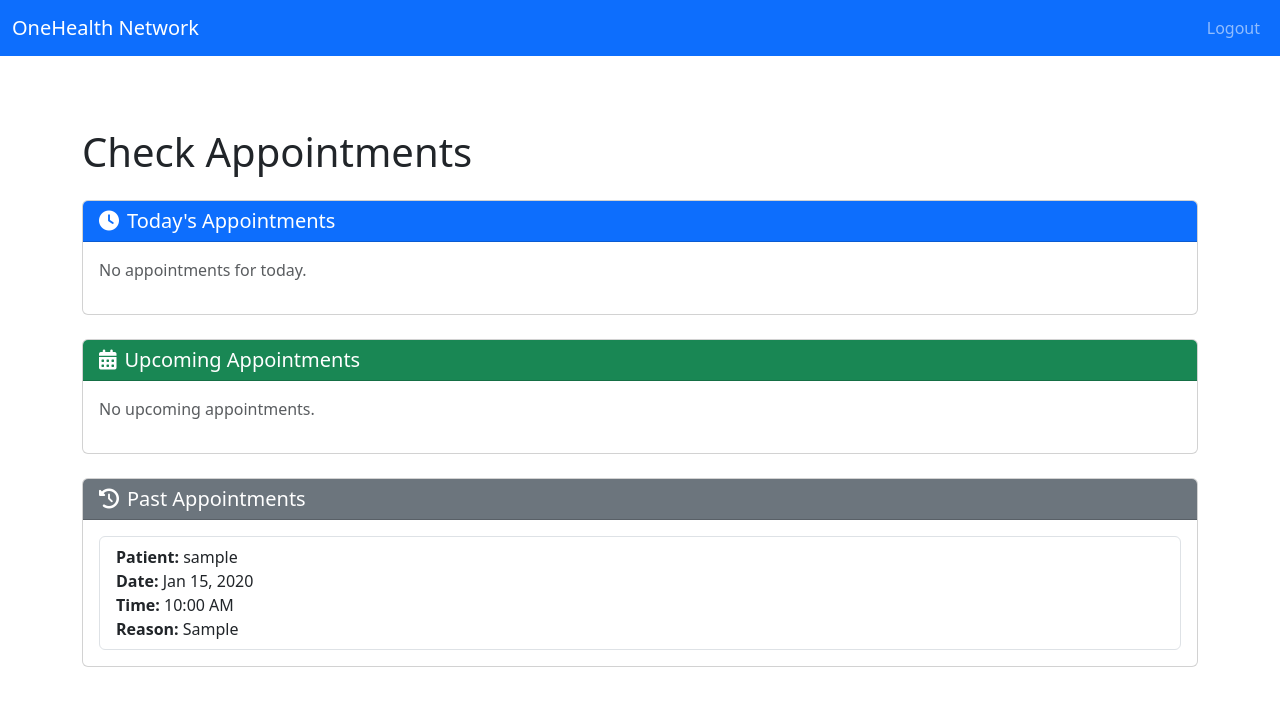
After one commit to darpan02-cypher/OneHealth-Network-2.0, a Django app: page /accounts/dashboard/doctor/check_appointments/ in a window 1280 px wide. The commit adds this page. Shown: the top 706 px of the page. Run offline with Django 3.2, Linux system fonts and the light colour scheme; a user stored in the database is signed in; tables that the repository leaves empty hold one stand-in row (values such as "Sample post"); some libraries are stand-ins or nearby versions.

Commit message:
Doctor Check appointment

```diff
--- a/accounts/urls.py
+++ b/accounts/urls.py
@@ -27,6 +27,7 @@ urlpatterns = [
 
     # View Patient Health Profile (Doctor's Dashboard)
     path('dashboard/doctor/patient/<int:patient_id>/health_profile/', views.view_patient_health_profile, name='view_patient_health_profile'),
+    path('dashboard/doctor/check_appointments/', views.check_appointments, name='check_appointments'),
 
     # Logout URL
     path('logout/', LogoutView.as_view(next_page='index'), name='logout'),
--- a/accounts/views.py
+++ b/accounts/views.py
@@ -22,7 +22,9 @@ from .models import HealthProfile, PatientProfile
 from django.contrib.auth.decorators import login_required
 from .models import InsuranceClaim
 from .forms import ScheduleAppointmentForm  # Correct import statement
+from .models import ScheduleAppointment  # Import the ScheduleAppointment model
 
+from datetime import datetime, timedelta  # Import datetime and timedelta
 
 # Signup Views
 def patient_signup(request):
@@ -288,3 +290,28 @@ def claim_insurance(request):
         )
         return HttpResponse("Insurance claim submitted successfully!")
     return render(request, 'patient/claim_insurance_form.html')
+
+# Check Appointments
+@login_required
+def check_appointments(request):
+    # Fetch appointments for the logged-in user (assuming they are a doctor)
+    now = datetime.now()
+    today_start = datetime.combine(now.date(), datetime.min.time())
+    today_end = datetime.combine(now.date(), datetime.max.time())
+
+    # Filter appointments manually
+    upcoming_appointments = ScheduleAppointment.objects.filter(
+        doctor__user=request.user, appointment_date__gt=now
+    ).order_by('appointment_date')
+    past_appointments = ScheduleAppointment.objects.filter(
+        doctor__user=request.user, appointment_date__lt=today_start
+    ).order_by('-appointment_date')
+    present_appointments = ScheduleAppointment.objects.filter(
+        doctor__user=request.user, appointment_date__gte=today_start, appointment_date__lte=today_end
+    ).order_by('appointment_date')
+
+    return render(request, 'doctor/check_appointments.html', {
+        'upcoming_appointments': upcoming_appointments,
+        'past_appointments': past_appointments,
+        'present_appointments': present_appointments,
+    })
--- /dev/null
+++ b/templates/doctor/check_appointments.html
@@ -0,0 +1,76 @@
+{% extends "base.html" %}
+{% load static %}
+
+{% block content %}
+<div class="container mt-5">
+    <h1 class="mb-4">Check Appointments</h1>
+
+    <!-- Present Appointments -->
+    <div class="card mb-4">
+        <div class="card-header bg-primary text-white">
+            <h5 class="mb-0"><i class="fas fa-clock me-2"></i>Today's Appointments</h5>
+        </div>
+        <div class="card-body">
+            {% if present_appointments %}
+                <ul class="list-group">
+                    {% for appointment in present_appointments %}
+                        <li class="list-group-item">
+                            <strong>Patient:</strong> {{ appointment.patient.user.username }}<br>
+                            <strong>Time:</strong> {{ appointment.appointment_date|time:"g:i A" }}<br>
+                            <strong>Reason:</strong> {{ appointment.reason }}
+                        </li>
+                    {% endfor %}
+                </ul>
+            {% else %}
+                <p class="text-muted">No appointments for today.</p>
+            {% endif %}
+        </div>
+    </div>
+
+    <!-- Upcoming Appointments -->
+    <div class="card mb-4">
+        <div class="card-header bg-success text-white">
+            <h5 class="mb-0"><i class="fas fa-calendar-alt me-2"></i>Upcoming Appointments</h5>
+        </div>
+        <div class="card-body">
+            {% if upcoming_appointments %}
+                <ul class="list-group">
+                    {% for appointment in upcoming_appointments %}
+                        <li class="list-group-item">
+                            <strong>Patient:</strong> {{ appointment.patient.user.username }}<br>
+                            <strong>Date:</strong> {{ appointment.appointment_date|date:"M d, Y" }}<br>
+                            <strong>Time:</strong> {{ appointment.appointment_date|time:"g:i A" }}<br>
+                            <strong>Reason:</strong> {{ appointment.reason }}
+                        </li>
+                    {% endfor %}
+                </ul>
+            {% else %}
+                <p class="text-muted">No upcoming appointments.</p>
+            {% endif %}
+        </div>
+    </div>
+
+    <!-- Past Appointments -->
+    <div class="card mb-4">
+        <div class="card-header bg-secondary text-white">
+            <h5 class="mb-0"><i class="fas fa-history me-2"></i>Past Appointments</h5>
+        </div>
+        <div class="card-body">
+            {% if past_appointments %}
+                <ul class="list-group">
+                    {% for appointment in past_appointments %}
+                        <li class="list-group-item">
+                            <strong>Patient:</strong> {{ appointment.patient.user.username }}<br>
+                            <strong>Date:</strong> {{ appointment.appointment_date|date:"M d, Y" }}<br>
+                            <strong>Time:</strong> {{ appointment.appointment_date|time:"g:i A" }}<br>
+                            <strong>Reason:</strong> {{ appointment.reason }}
+                        </li>
+                    {% endfor %}
+                </ul>
+            {% else %}
+                <p class="text-muted">No past appointments.</p>
+            {% endif %}
+        </div>
+    </div>
+</div>
+{% endblock %}
--- a/templates/doctor/dashboard.html
+++ b/templates/doctor/dashboard.html
@@ -22,7 +22,7 @@
                         </a>
                     </li>
                     <li class="nav-item">
-                        <a class="nav-link" href="#">
+                        <a class="nav-link" href="{% url 'check_appointments' %}">
                             <i class="fas fa-calendar-check me-2"></i>Check Appointments
                         </a>
                     </li>
```
Also changed, not shown: templates/error.html (added, +15 -0 lines).
